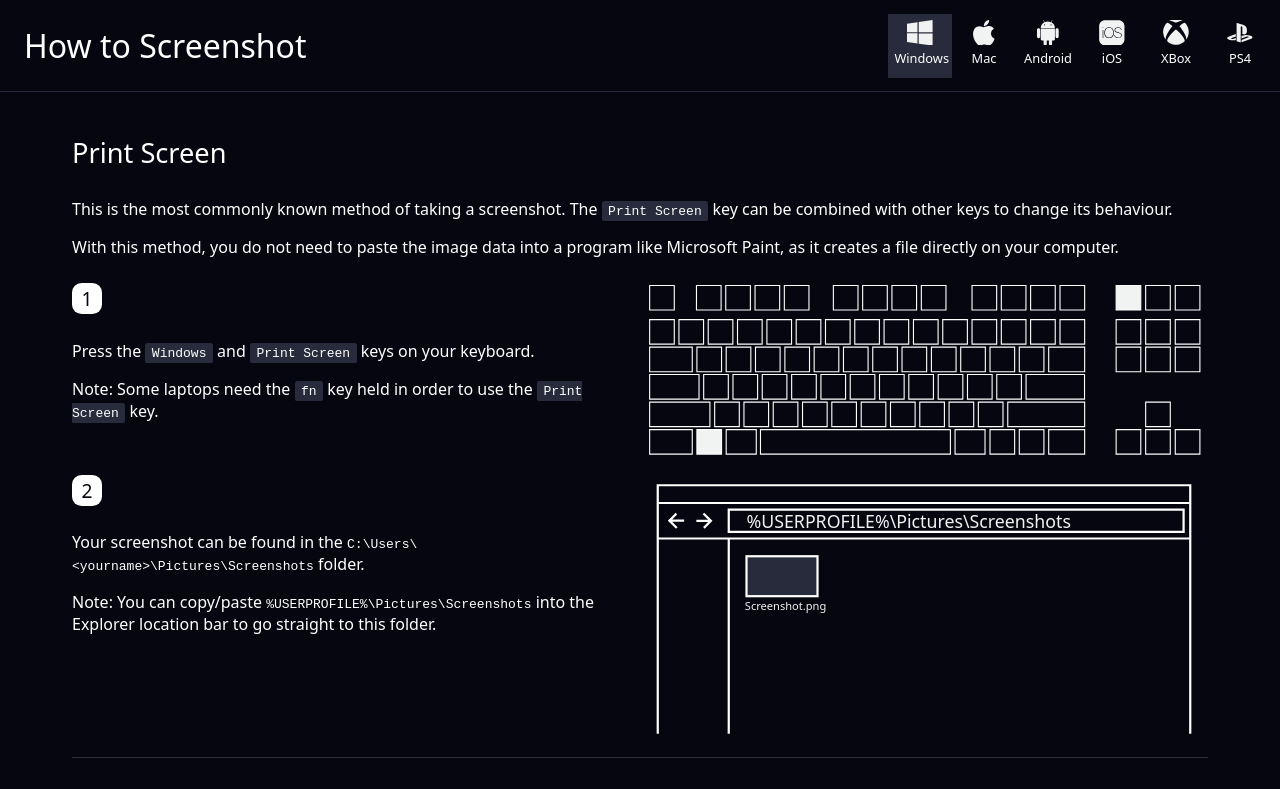
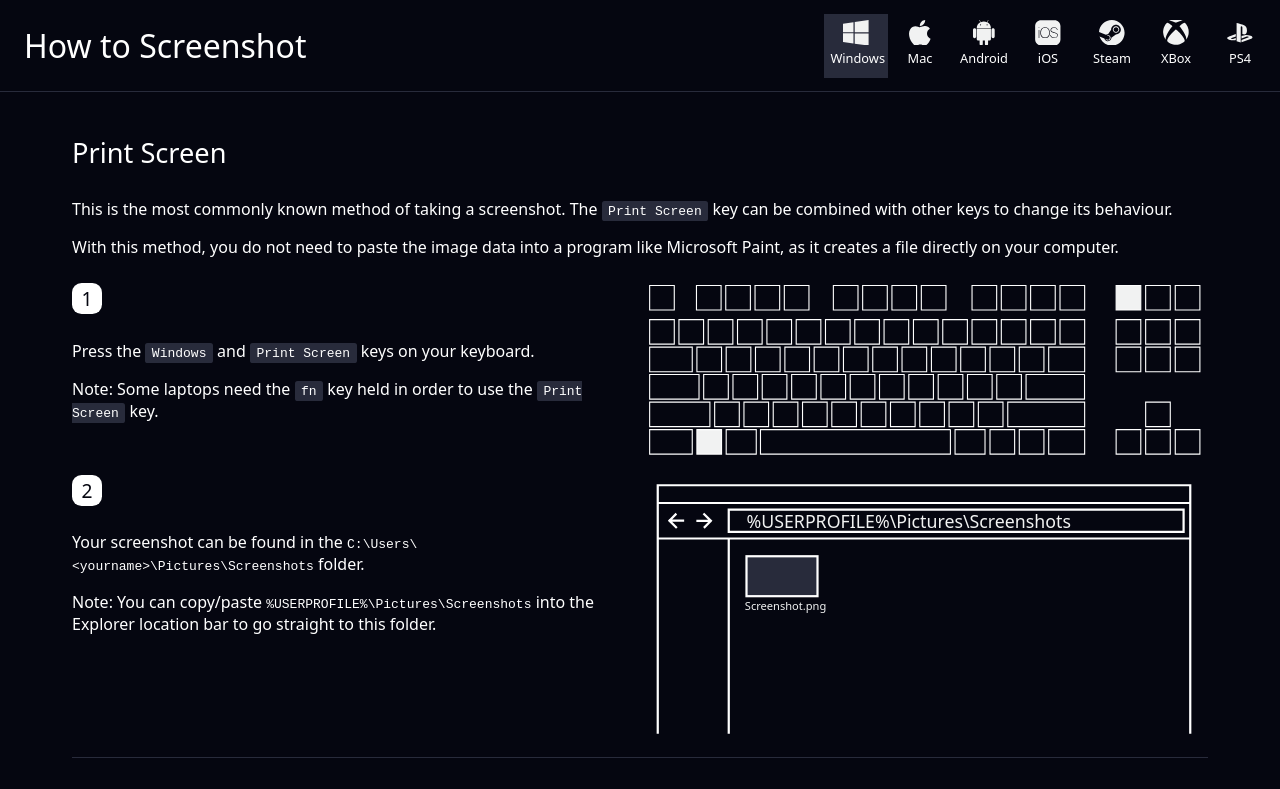
Before and after one commit to s-thom/howtoscreenshot, a website: page src/windows.html in a window 1280 px wide. Shown: the top 789 px of the page. Drawn offline with Linux system fonts and the light colour scheme.

Commit message:
Add Steam item to menu

```diff
--- a/src/windows.html
+++ b/src/windows.html
@@ -57,6 +57,14 @@
               <path class="svg-fill" d="M109,96.7c0,23.2-12.4,37.9-31.8,37.9c-19.4,0-31.8-14.7-31.8-37.9c0-23.1,12.4-37.8,31.8-37.8v0 C96.6,58.8,109,73.5,109,96.7z M195,46v104c0,24.9-20.1,45-45,45H46c-24.9,0-45-20.1-45-45V46C1,21.1,21.1,1,46,1h104 C174.9,1,195,21.1,195,46z M32.9,76.6h-4.6v61h4.6V76.6z M34.1,58.2c0-2-1.6-3.5-3.6-3.5c-1.9,0-3.5,1.5-3.5,3.5 c0,1.9,1.6,3.5,3.5,3.5C32.5,61.6,34.1,60.1,34.1,58.2z M113.6,96.7c0-25.7-14.2-42-36.4-42S40.8,71,40.8,96.7 c0,25.8,14.1,42.1,36.4,42.1C99.5,138.7,113.6,122.5,113.6,96.7z M174.6,115.7c0-10.9-7.1-16.9-22.9-20.8l-9.1-2.3 c-13.1-3.3-19.1-8-19.1-16.1c0-10.3,9.8-17.7,22.1-17.7c12.9,0,22.4,7.1,23,16.9h4.5c-0.5-12-12-21.1-27.4-21.1 c-14.9,0-26.8,9.2-26.8,21.9c0,10.2,6.9,16.4,22,20.2l9.7,2.4c13.7,3.5,19.5,8.4,19.5,16.9c0,10.6-9.7,18.5-23.5,18.5 c-14.2,0-24.6-7.8-25.3-18.9h-4.5c0.7,13.5,12.7,23,29.4,23l0,0C163.2,138.7,174.6,129.3,174.6,115.7z" />
             </svg>
             <p>iOS</p>
+          </a>
+        </li>
+        <li>
+          <a href="/steam">
+            <svg xmlns="http://www.w3.org/2000/svg" viewBox="0 0 233 233">
+              <path class="svg-fill" d="M233,116.5c0,64.3-52.2,116.5-116.5,116.5C64,233,19.6,198.2,5,150.5l44.1,18.2c2.2,9.9,9,18.6,19.1,22.8 c16.4,6.9,35.4-1,42.2-17.4c1.8-4.3,2.6-8.8,2.5-13.3l40.8-29.1c0.3,0,0.7,0,1,0c24.4,0,44.3-19.9,44.3-44.3 c0-24.4-19.8-44.3-44.3-44.3c-24.4,0-44.3,19.9-44.3,44.3c0,0.2,0,0.4,0,0.6L82,129.3c-4.6-0.2-9.3,0.6-13.6,2.4 c-1.9,0.8-3.8,1.8-5.5,2.9L0.3,108.8c0,0,0,0,0,0c0,0,0-0.1-0.1-0.1C4.2,48,54.8,0,116.5,0C180.8,0,233,52.2,233,116.5z M72.6,178.4 l-14.4-6c2.6,5.3,7,9.8,12.8,12.2c12.7,5.3,27.3-0.7,32.6-13.5h0c2.6-6.1,2.6-12.9,0-19.1c-2.5-6.2-7.3-11-13.5-13.5 c-6.1-2.5-12.6-2.5-18.4-0.3l14.9,6.2c9.4,3.9,13.8,14.7,9.9,24C92.7,177.9,82,182.3,72.6,178.4z M154.8,116.9 c-16.3,0-29.5-13.3-29.5-29.5c0-16.3,13.2-29.5,29.5-29.5c16.3,0,29.5,13.3,29.5,29.5C184.2,103.6,171,116.9,154.8,116.9z M154.8,109.5c12.2,0,22.2-9.9,22.2-22.2c0-12.3-9.9-22.2-22.2-22.2c-12.2,0-22.1,9.9-22.1,22.2C132.7,99.5,142.6,109.5,154.8,109.5 z"/>
+            </svg>
+            <p>Steam</p>
           </a>
         </li>
         <li>
```
